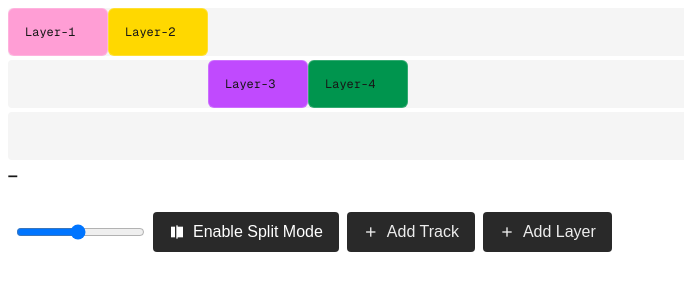
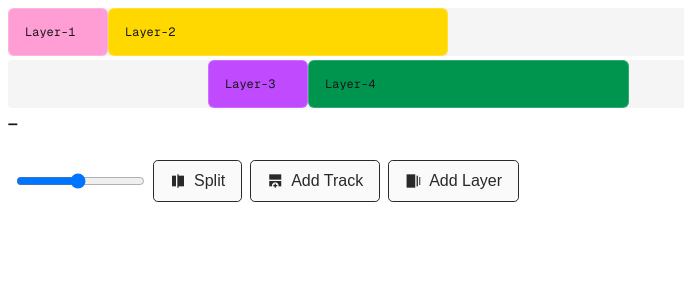
Before and after one commit to michaelevensen/ui-prototypes, a Next.js app: page / in a window 1280 px wide. Shown: the top 300 px of the page, without its empty margins (0-684 px from the left). Built offline with nearby package versions, Linux system fonts and the light colour scheme.

Commit message:
more quality of life tweaks

```diff
--- a/src/app/components/timeline/Timeline.tsx
+++ b/src/app/components/timeline/Timeline.tsx
@@ -16,6 +16,7 @@ import { TimelineTrackLayer } from "./TimelineTrackLayer";
 import { useTimeline } from "./TimelineContext";
 import { findOverlappingLayers, collectPushGroup } from "./utils";
 import { TimelineControls } from "./TimelineControls";
+import { TimelineTrack } from "./TimelineTrack";
 
 export const TimelineTracks = () => {
     const {
@@ -346,25 +347,3 @@ export const TimelineTracks = () => {
         </DndContext>
     );
 };
-
-const TimelineTrack = ({
-    id,
-    children,
-}: {
-    id: string;
-    children: React.ReactNode;
-}) => {
-    const { setNodeRef, isOver } = useDroppable({ id });
-
-    return (
-        <div
-            ref={setNodeRef}
-            style={{
-                backgroundColor: isOver ? "red" : "#f5f5f5",
-            }}
-            className="relative min-h-12 rounded"
-        >
-            {children}
-        </div>
-    );
-};
--- a/src/app/components/timeline/TimelineContext.tsx
+++ b/src/app/components/timeline/TimelineContext.tsx
@@ -49,7 +49,7 @@ export const TimelineProvider = ({ children }: { children: ReactNode }) => {
             trackId: "track-1",
             id: "layer-2",
             start: 100,
-            end: 200,
+            end: 440,
             type: LayerType.Video,
         },
         {
@@ -63,7 +63,7 @@ export const TimelineProvider = ({ children }: { children: ReactNode }) => {
             trackId: "track-2",
             id: "layer-4",
             start: 300,
-            end: 400,
+            end: 621,
             type: LayerType.Text,
         },
     ]);
@@ -75,10 +75,6 @@ export const TimelineProvider = ({ children }: { children: ReactNode }) => {
         {
             id: "track-2",
             type: TimelineTrackType.Video,
-        },
-        {
-            id: "track-3",
-            type: TimelineTrackType.Text,
         },
     ]);
 
--- a/src/app/components/timeline/TimelineControls.tsx
+++ b/src/app/components/timeline/TimelineControls.tsx
@@ -16,33 +16,25 @@ export const TimelineControls = () => {
             />
             <button
                 aria-label="Split Track"
-                style={{
-                    backgroundColor: isSplitMode ? "#ff783e" : "#292929",
-                    color: isSplitMode ? "black" : "white",
-                }}
+                className={isSplitMode ? "active" : ""}
                 onClick={() => {
                     setIsSplitMode(!isSplitMode);
                 }}
             >
                 <span className="icon">split_scene</span>
-                {isSplitMode ? "Disable Split Mode" : "Enable Split Mode"}
+                Split
             </button>
-            <button
-                aria-label="Add Track"
-                className="bg-[#292929] text-white px-2 py-1"
-                onClick={addTrack}
-            >
-                <span className="icon">add</span>
+            <button aria-label="Add Track" onClick={addTrack}>
+                <span className="icon">add_row_below</span>
                 Add Track
             </button>
             <button
                 aria-label="Add Layer"
-                className="bg-[#292929] text-white px-2 py-1"
                 onClick={() => {
                     addLayer("track-1");
                 }}
             >
-                <span className="icon">add</span>
+                <span className="icon">web_stories</span>
                 Add Layer
             </button>
         </div>
--- /dev/null
+++ b/src/app/components/timeline/TimelineTrack.tsx
@@ -0,0 +1,23 @@
+import { useDroppable } from "@dnd-kit/core";
+
+export const TimelineTrack = ({
+    id,
+    children,
+}: {
+    id: string;
+    children: React.ReactNode;
+}) => {
+    const { setNodeRef, isOver } = useDroppable({ id });
+
+    return (
+        <div
+            ref={setNodeRef}
+            style={{
+                backgroundColor: isOver ? "#c2c2c2" : "#f5f5f5",
+            }}
+            className="relative min-h-12 rounded"
+        >
+            {children}
+        </div>
+    );
+};
--- a/src/app/components/timeline/TimelineTrackLayer.tsx
+++ b/src/app/components/timeline/TimelineTrackLayer.tsx
@@ -176,6 +176,7 @@ const DragHandle = ({
             className="cursor-col-resize w-[10px] h-full bg-black/10 hover:bg-black/40 touch-none"
             {...resize()}
         >
+            {/* <span className="icon rotate-90">drag_handle</span> */}
             {showLabel && (
                 <span className="-translate-y-1/2 text-xs bg-black text-white font-mono">
                     {label}
--- a/src/app/globals.css
+++ b/src/app/globals.css
@@ -48,9 +48,15 @@ button {
     align-items: center;
     gap: 0.5rem;
     padding: 0.5rem 1rem;
-    border-radius: 0.25rem;
-    border: none;
-    background-color: #292929;
-    color: #ededed;
+    border-radius: 0.3rem;
+    border: 1px solid #292929;
+    background-color: #fafafa;
+    color: #292929;
     cursor: pointer;
+    /* transition: all 0.1s ease-in-out; */
+
+    &.active {
+        background-color: #292929;
+        color: #ffffff;
+    }
 }
```
Also changed, not shown: src/app/components/timeline/utils.ts (+0 -39 lines).
